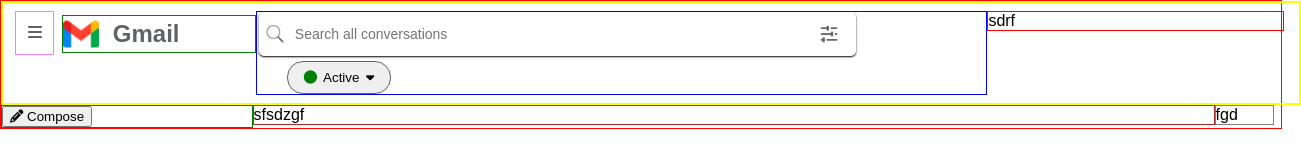
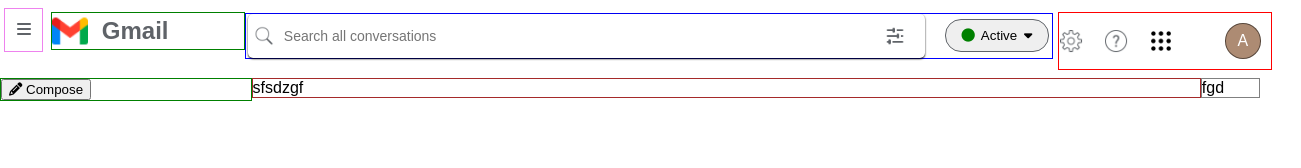
Before and after one commit to Assim-sainulabdeen/Gmail, a plain HTML site: page index.html in a window 1280 px wide. Shown: the whole page, 1301 px wide, since content can reach past the window. Drawn offline with Linux system fonts and the light colour scheme.

```diff
--- a/index.html
+++ b/index.html
@@ -40,7 +40,7 @@
 					</div>
 
 					<div class="right-icons">
-						sdrf
+						<div class="circle">A</div>
 					</div>
 
 			</div>
@@ -68,7 +68,7 @@
 
 			<div class="center">
 				<div class="top">
-	sfsdzgf
+					sfsdzgf
 				</div>
 				<div class="main">
 				</div>
--- a/styles/styles.css
+++ b/styles/styles.css
@@ -9,7 +9,6 @@
 
 .container{
 	width:100%;
-	border: 1px solid red;
 	float : left;
 }
 
@@ -22,8 +21,7 @@
 .row{
 	width: 100%;
 	float: left;
-	border:2px solid yellow;
-	padding: 8px;
+	padding:8px 0px;
 }
 
 
@@ -58,7 +56,8 @@
 }
 
 .input{
-	width: 57%;
+	width: 63%;
+	margin-top: 5px;
 	display: inline-block;
 	border: 1px solid blue;
 	float:left;
@@ -67,7 +66,7 @@
 .search{
 	float: left;
 	padding: 14px 36px;
-	width: 72%;
+	width: 75%;
 	font-size: 14px;
 	margin-left: 2px;
 	border-radius: 5px;
@@ -81,7 +80,7 @@
 .active{
 	padding: 8px;
 	border-radius:16px;
-	margin:5px 0px 0px 30px;
+	margin:5px 0px 0px 20px;
 	border: 1px solid #5f6368;
 }
 
@@ -98,7 +97,23 @@
 .right-icons{
 	float: left;
 	border: 1px solid red;
-	width: 23%;
+	padding: 10px;
+	width: 15%;
+	margin: 4px 0px 0px 5px;
+	background: url("../assets/icons/settings.png") left center no-repeat, url("../assets/icons/help.png") center center no-repeat,
+			url("../assets/icons/dots-	menu.png") no-repeat right center;
+	background-size: 24px, 24px, 20px;
+	background-position-x:0, 24%, 48%;
+}
+
+.circle{
+	border: 1px solid rgba(0, 0, 0, 0.5);
+	float: right;
+	border-radius: 50%;
+	padding: 8px 12px;
+	background-color: #AD8B73;
+	color: #fff;
+
 }
 
 
@@ -141,10 +156,11 @@
 }
 
 
+
 		/* Middle container */
 
 .center{
-	width: 75%;
+	width: 74%;
 	border: 1px solid brown;
 	float: left;
 }
```
Also changed, not shown: assets/icons/dots-menu.png (added), assets/icons/help.png (added), assets/icons/settings.png (added).
